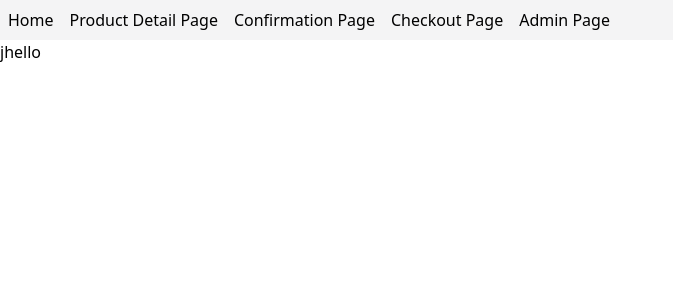
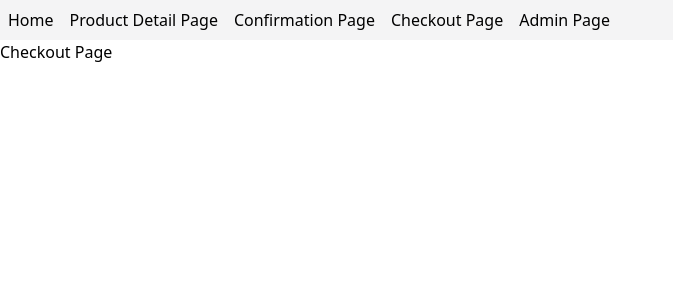
Before and after one commit to 04luknie-nemo/Webshopen, a React (Vite) app in the folder web/: page /checkout in a window 1280 px wide. Shown: the top 300 px of the page, without its empty margins (0-673 px from the left). Built offline with nearby package versions, Linux system fonts and the light colour scheme.

Commit message:
Added minimum content to checkout page

```diff
--- a/web/src/pages/checkoutPage.tsx
+++ b/web/src/pages/checkoutPage.tsx
@@ -1,3 +1,3 @@
 export default function CheckoutPage() {
-    return(<>jhello</>)
+    return(<>Checkout Page</>)
 }
```
